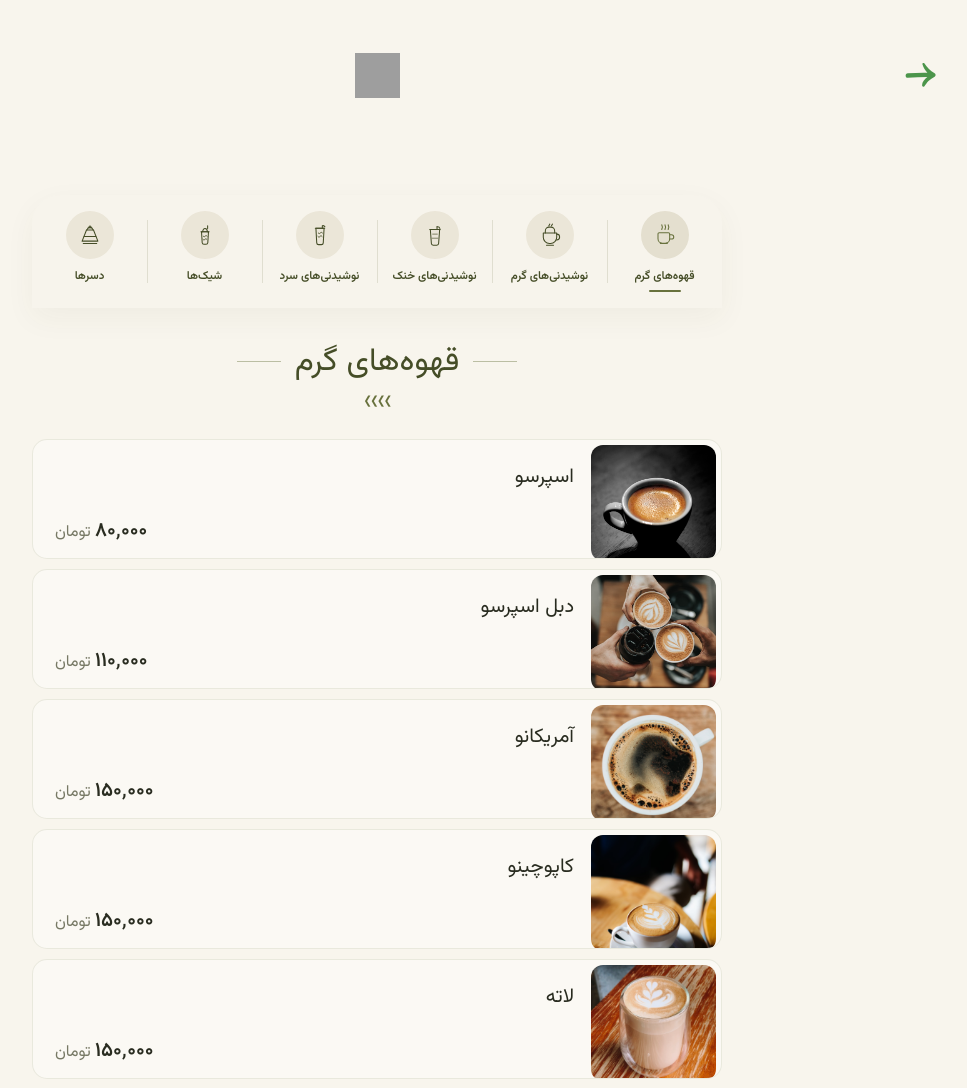
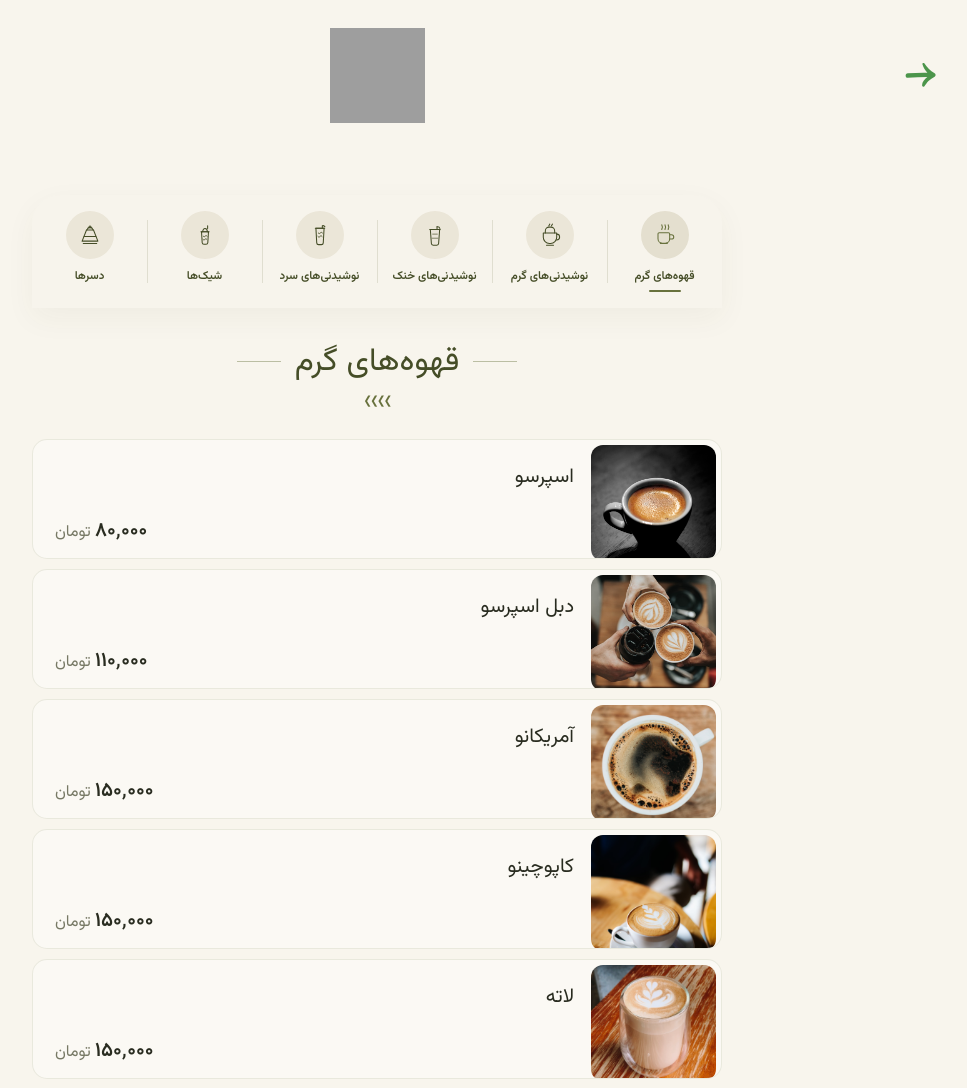
Before and after one commit to MasoudRashidi/shin-cafe, a website: page products.html in a window 1280 px wide. Shown: the top 1088 px of the page, without its empty margins (263-1230 px from the left). Drawn offline with Linux system fonts and the light colour scheme; grey boxes are pictures that could not be loaded.

Commit message:
resize logo

```diff
--- a/products.html
+++ b/products.html
@@ -29,13 +29,11 @@
       <a href="index.html">
         <svg viewBox="0 0 91 91" id="Layer_1" version="1.1" xml:space="preserve" xmlns="http://www.w3.org/2000/svg" xmlns:xlink="http://www.w3.org/1999/xlink" fill="#000000"><g id="SVGRepo_bgCarrier" stroke-width="0"></g><g id="SVGRepo_tracerCarrier" stroke-linecap="round" stroke-linejoin="round"></g><g id="SVGRepo_iconCarrier"> <style type="text/css"> .st0{fill:#4c954b;} </style> <g> <path class="st0" d="M8.1,53.5c18.4-1,36.9-2,55.4-2.4c-8.6,6.9-16,15.6-14.7,25.3c0.4,2.6,4.3,3.4,5.9,1.6 c4.4-4.9,7.1-10.6,12-15.3c5.3-5,11.3-8.9,17.6-12.5c1.7-1,2.5-2.4,2.6-4c0.4-1.9-0.3-4-2.6-5.5c-6-4-11.8-7.7-16.9-12.9 c-4.4-4.7-8.1-10-12-15.1c-2-2.7-6.9-1.3-5.8,2.4c2.3,8.2,7.5,17,14.1,24.1c-18.5-0.5-37.2,0.4-55.6,1.3 C-0.3,40.9-0.3,53.9,8.1,53.5z"></path> </g> </g></svg>
       </a>
-    </div  class="h-[75px] w-[75px]">
+    </div>
       <a class="" href="index.html" aria-label="بازگشت به صفحه اصلی کافه شین">
-        <img src="assets/logo.png" class="h-[45px] w-[45px]"/>
+        <img src="assets/logo.png" class="h-[95px] w-[95px]"/>
       </a>
-      <div class="w-8">
-
-      </div>
+      <div class="w-8"></div>
 
     </header>
 
```
Also changed, not shown: style.css.
